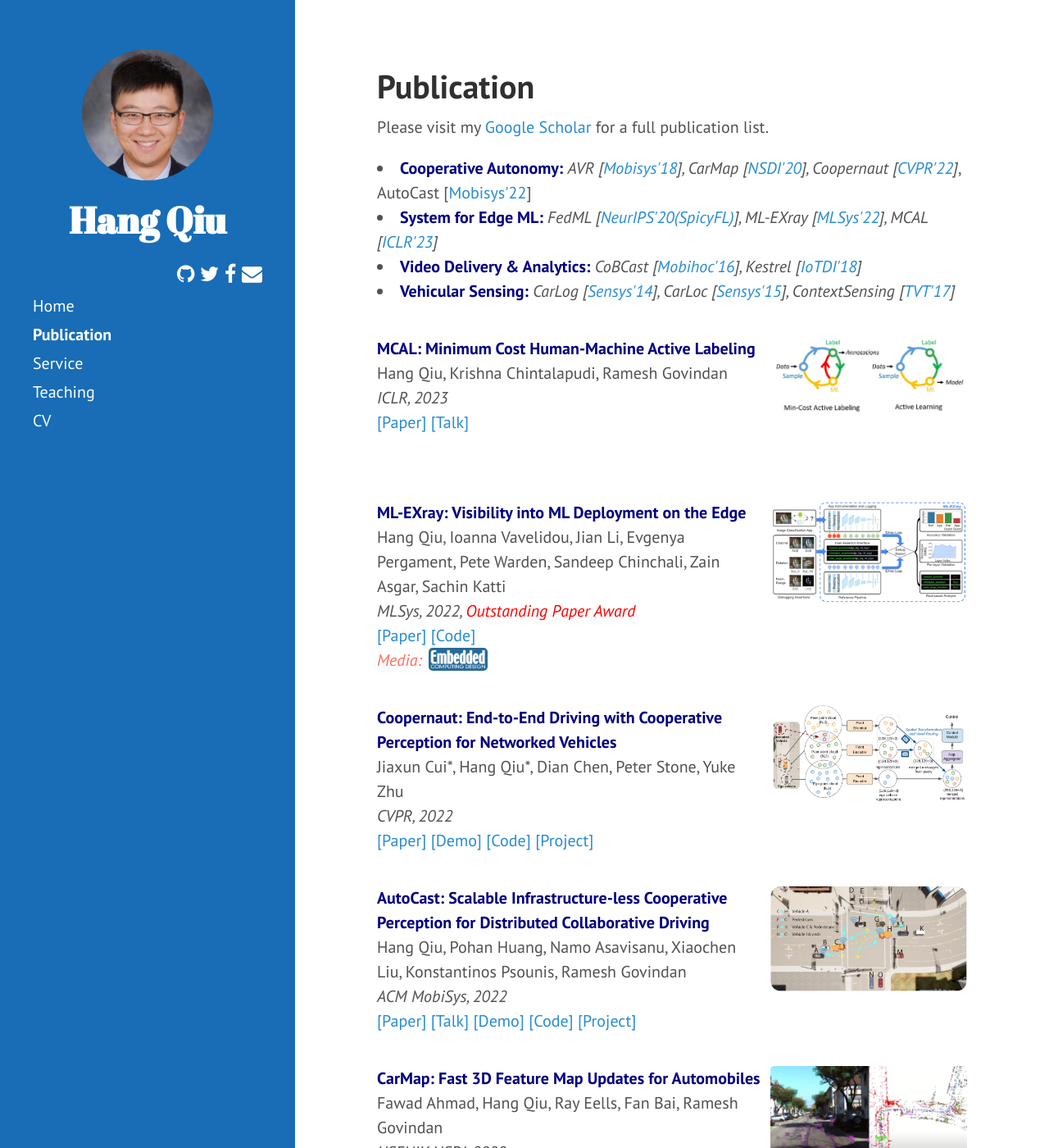
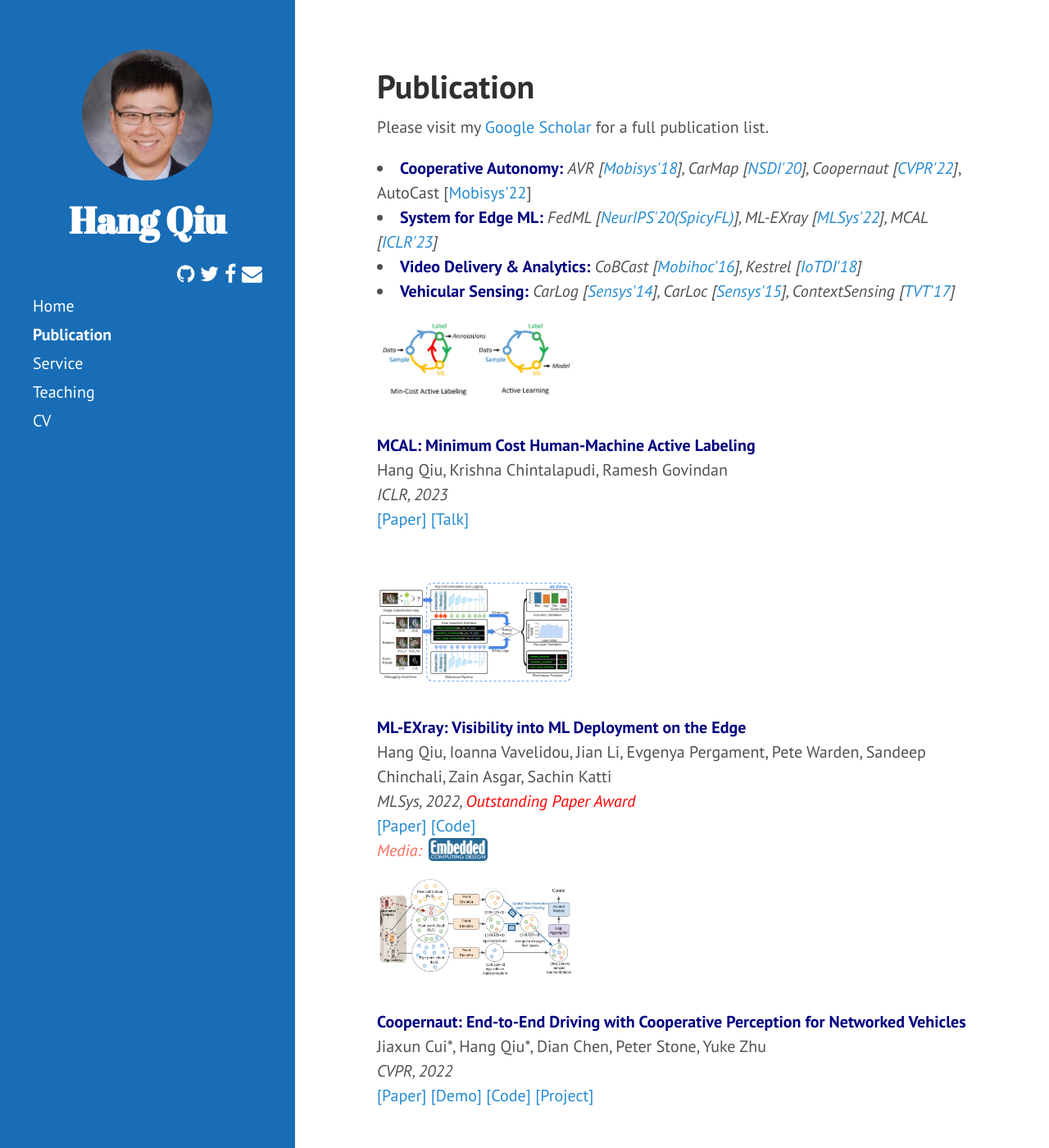
Before and after one commit to hangqiu/hangqiu.github.io, a Jekyll site: the page built from publication.html, in a window 1280 px wide and 1400 px high. Shown: the whole window at 82% size. Built offline with Jekyll 4.4.1, drawn with Linux system fonts in a browser that asks for light colours; a style sheet for code colours, icons or effects is not loaded.

Commit message:
update layout

```diff
--- /dev/null
+++ b/_includes/pubentry.html
@@ -0,0 +1,69 @@
+<div class="pubwraper">
+    <p>
+        {% if pub.img %}
+            <div class="pubimg">
+                <img class="center" src="{{ site.baseurl }}/assets/imgs/{{pub.img}}">
+            </div>
+        {% endif %}
+        <div class="pubentry">
+
+            <div>
+            <strong><span style="color:#000080;">{{ pub.title }}</span></strong>
+            <br>
+            {{ pub.author }}
+            <br>
+            <em>{{pub.conf}}, {{pub.year}}{% if pub.note %}, <span style="color:#ff0000;">{{pub.note}}</span>{% endif %}</em>
+            <br>
+            {% if pub.url %}
+            <a href={{pub.url}} target="_blank" role="button">
+            [Paper]
+            </a>
+            {% endif%}
+            {% if pub.talk %}
+            <a href={{pub.talk}} target="_blank" role="button">
+            [Talk]
+            </a>
+            {% endif%}
+            {% if pub.demo %}
+            <a href={{pub.demo}} target="_blank" role="button">
+            [Demo]
+            </a>
+            {% endif%}
+            {% if pub.data %}
+            <a href={{pub.data}} target="_blank" role="button">
+            [Data]
+            </a>
+            {% endif%}
+            {% if pub.code %}
+            <a href={{pub.code}} target="_blank" role="button">
+            [Code]
+            </a>
+            {% endif%}
+            {% if pub.web %}
+            <a href={{pub.web}} target="_blank" role="button">
+            [Project]
+            </a>
+            {% endif%}
+            </div>
+            <div class="pubmediacontainer">
+                {% if pub.mediaa %}
+                <div><span style="color:#FF6F61;"><em>Media: </em></span></div>
+                <div class="pubmedia">
+                 <a href={{pub.mediaaurl}} target="_blank" role="button">
+                <img src="{{ site.baseurl }}/assets/imgs/{{pub.mediaa}}" width="90%" align="right"></a>
+                </div>
+                {% if pub.mediab %}
+                <div class="pubmedia">
+                 <a href={{pub.mediaburl}} target="_blank" role="button">
+                <img src="{{ site.baseurl }}/assets/imgs/{{pub.mediab}}"  width="90%" align="right"></a>
+                {% endif %}
+                {% if pub.mediac %}
+                <div class="pubmedia">
+                 <a href={{pub.mediacurl}} target="_blank" role="button">
+                <img src="{{ site.baseurl }}/assets/imgs/{{pub.mediac}}"  width="90%" align="right"></a>
+                {% endif %}
+                {% endif %}
+            </div>
+        </p>
+        </div>
+    </div>
--- a/assets/mypub.bib
+++ b/assets/mypub.bib
@@ -25,7 +25,7 @@
 
 @inproceedings{coopernaut,
     title = {Coopernaut: End-to-End Driving with Cooperative Perception for Networked Vehicles},
-    author = {Jiaxun Cui* and Hang Qiu* and Dian Chen and Peter Stone and Yuke Zhu},
+    author = {Hang Qiu* and Jiaxun Cui* and Dian Chen and Peter Stone and Yuke Zhu},
     booktitle = {Proceedings of the IEEE/CVF Conference on Computer Vision and Pattern Recognition},
     series = {CVPR '22},
     month = {June},
--- a/public/css/mine.css
+++ b/public/css/mine.css
@@ -25,17 +25,14 @@
 .pubwraper{
     left: 0;
     right: 0;
-
 }
 
 .pubentry{
     margin-top: 2rem;
-    margin-right: 35%;
     min-height: 8rem;
 }
 
 .pubimg{
-    float: right;
     width: 35%;
     max-width: 12rem;
 }
--- a/publication.html
+++ b/publication.html
@@ -10,129 +10,16 @@
 
 {% for pub in site.data.pub %}
     {% if pub.ENTRYTYPE == "misc" %}
-    <div class="pubwraper">
-        {% if pub.img %}
-            <div class="pubimg">
-                <img class="center" src="{{ site.baseurl }}/assets/imgs/{{pub.img}}">
-            </div>
-        {% endif %}
-        <div class="pubentry">
-        <p>
-            <strong><span style="color:#000080;">{{ pub.title }}</span></strong>
-            <br>
-            {{ pub.author }}
-            <br>
-            <em>{{pub.conf}}, {{pub.year}}{% if pub.note %}, <span style="color:#ff0000;">{{pub.note}}</span>{% endif %}</em>
-            <br>
-            {% if pub.url %}
-            <a href={{pub.url}} target="_blank" role="button">
-            [Paper]
-            </a>
-            {% endif%}
-            {% if pub.talk %}
-            <a href={{pub.talk}} target="_blank" role="button">
-            [Talk]
-            </a>
-            {% endif%}
-            {% if pub.demo %}
-            <a href={{pub.demo}} target="_blank" role="button">
-            [Demo]
-            </a>
-            {% endif%}
-            {% if pub.data %}
-            <a href={{pub.data}} target="_blank" role="button">
-            [Data]
-            </a>
-            {% endif%}
-            {% if pub.code %}
-            <a href={{pub.code}} target="_blank" role="button">
-            [Code]
-            </a>
-            {% endif%}
-            {% if pub.web %}
-            <a href={{pub.web}} target="_blank" role="button">
-            [Website]
-            </a>
-            {% endif%}
-        </p>
-        </div>
-    </div>
+        {% include pubentry.html %}
     {% endif %}
 {% endfor %}
 </div>
+
 <div>
-
 {% for pub in site.data.pub %}
     {% if pub.ENTRYTYPE == "inproceedings" or pub.ENTRYTYPE == "article" %}
-    <div class="pubwraper">
-        {% if pub.img %}
-            <div class="pubimg">
-                <img class="center" src="{{ site.baseurl }}/assets/imgs/{{pub.img}}">
-            </div>
-        {% endif %}
-        <div class="pubentry">
-        <p>
-            <div>
-            <strong><span style="color:#000080;">{{ pub.title }}</span></strong>
-            <br>
-            {{ pub.author }}
-            <br>
-            <em>{{pub.conf}}, {{pub.year}}{% if pub.note %}, <span style="color:#ff0000;">{{pub.note}}</span>{% endif %}</em>
-            <br>
-            {% if pub.url %}
-            <a href={{pub.url}} target="_blank" role="button">
-            [Paper]
-            </a>
-            {% endif%}
-            {% if pub.talk %}
-            <a href={{pub.talk}} target="_blank" role="button">
-            [Talk]
-            </a>
-            {% endif%}
-            {% if pub.demo %}
-            <a href={{pub.demo}} target="_blank" role="button">
-            [Demo]
-            </a>
-            {% endif%}
-            {% if pub.data %}
-            <a href={{pub.data}} target="_blank" role="button">
-            [Data]
-            </a>
-            {% endif%}
-            {% if pub.code %}
-            <a href={{pub.code}} target="_blank" role="button">
-            [Code]
-            </a>
-            {% endif%}
-            {% if pub.web %}
-            <a href={{pub.web}} target="_blank" role="button">
-            [Project]
-            </a>
-            {% endif%}
-            </div>
-            <div class="pubmediacontainer">
-                {% if pub.mediaa %}
-                <div><span style="color:#FF6F61;"><em>Media: </em></span></div>
-                <div class="pubmedia">
-                 <a href={{pub.mediaaurl}} target="_blank" role="button">
-                <img src="{{ site.baseurl }}/assets/imgs/{{pub.mediaa}}" width="90%" align="right"></a>
-                </div>
-                {% if pub.mediab %}
-                <div class="pubmedia">
-                 <a href={{pub.mediaburl}} target="_blank" role="button">
-                <img src="{{ site.baseurl }}/assets/imgs/{{pub.mediab}}"  width="90%" align="right"></a>
-                {% endif %}
-                {% if pub.mediac %}
-                <div class="pubmedia">
-                 <a href={{pub.mediacurl}} target="_blank" role="button">
-                <img src="{{ site.baseurl }}/assets/imgs/{{pub.mediac}}"  width="90%" align="right"></a>
-                {% endif %}
-                {% endif %}
-            </div>
-        </p>
-        </div>
-    </div>
+        {% include pubentry.html %}
     {% endif %}
 {% endfor %}
-            <p>* Equal contribution</p>
+<p>* Equal contribution</p>
 </div>
```
